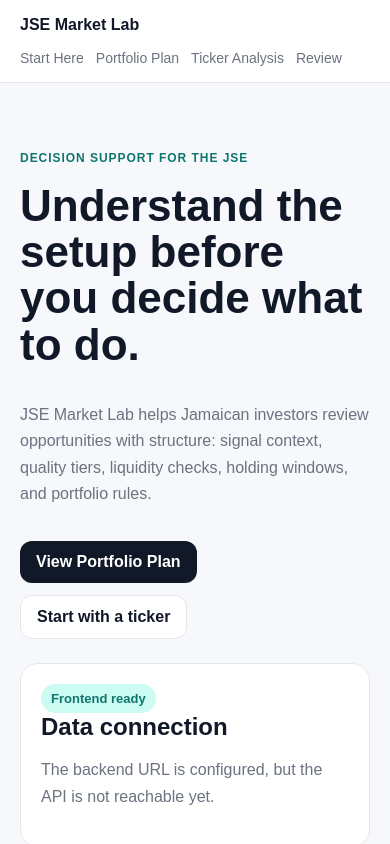
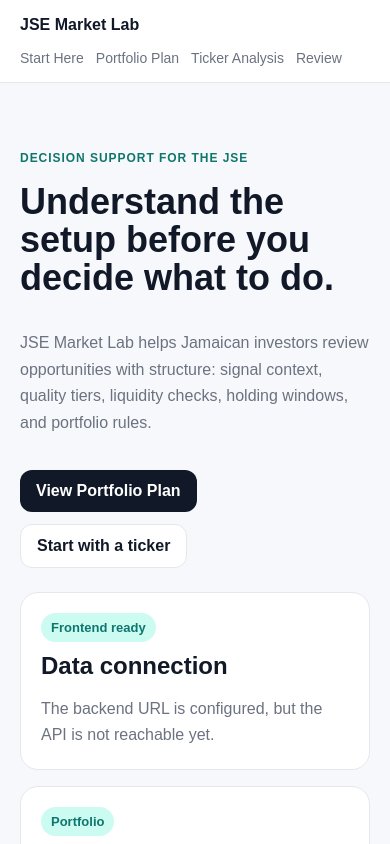
Before and after one commit to beautifulmind9/jse-market-lab, a Next.js app in the folder frontend/: page / in a window 390 px wide. Shown: the top 844 px of the page. Built offline with nearby package versions, Linux system fonts and the light colour scheme; no server answers.

Commit message:
Polish frontend layout styles

```diff
--- a/frontend/app/globals.css
+++ b/frontend/app/globals.css
@@ -1,7 +1,20 @@
+:root {
+  --background: #f7f8fb;
+  --surface: #ffffff;
+  --surface-soft: #f1f5f9;
+  --foreground: #111827;
+  --muted: #6b7280;
+  --border: #e5e7eb;
+  --accent: #0f766e;
+  --accent-soft: #ccfbf1;
+  --warning-soft: #fef3c7;
+  --warning-text: #92400e;
+}
+
 body {
   margin: 0;
-  background: #f7f8fb;
-  color: #111827;
+  background: var(--background);
+  color: var(--foreground);
   font-family: Arial, Helvetica, sans-serif;
 }
 
@@ -17,8 +30,8 @@
 }
 
 .navbar {
-  border-bottom: 1px solid #e5e7eb;
-  background: #ffffff;
+  border-bottom: 1px solid var(--border);
+  background: var(--surface);
 }
 
 .navbar-inner {
@@ -38,7 +51,7 @@
 .nav-links {
   display: flex;
   gap: 12px;
-  color: #6b7280;
+  color: var(--muted);
   font-size: 14px;
 }
 
@@ -48,8 +61,12 @@
   padding: 36px 0 24px;
 }
 
+.hero.compact {
+  padding: 28px 0 16px;
+}
+
 .eyebrow {
-  color: #0f766e;
+  color: var(--accent);
   font-weight: 700;
   text-transform: uppercase;
   letter-spacing: 0.08em;
@@ -66,8 +83,12 @@
   margin: 0 0 10px;
 }
 
+h3 {
+  margin: 0 0 8px;
+}
+
 p {
-  color: #6b7280;
+  color: var(--muted);
   line-height: 1.65;
 }
 
@@ -75,13 +96,27 @@
   display: grid;
   grid-template-columns: repeat(3, minmax(0, 1fr));
   gap: 16px;
+  margin-bottom: 18px;
+}
+
+.grid.two {
+  grid-template-columns: repeat(2, minmax(0, 1fr));
 }
 
 .card {
-  background: #ffffff;
-  border: 1px solid #e5e7eb;
+  background: var(--surface);
+  border: 1px solid var(--border);
   border-radius: 18px;
   padding: 20px;
+  min-width: 0;
+}
+
+.card p:last-child {
+  margin-bottom: 0;
+}
+
+.card-highlight {
+  background: var(--surface-soft);
 }
 
 .pill {
@@ -89,10 +124,60 @@
   width: fit-content;
   padding: 7px 10px;
   border-radius: 999px;
-  background: #ccfbf1;
-  color: #0f766e;
+  background: var(--accent-soft);
+  color: var(--accent);
   font-size: 13px;
   font-weight: 700;
+  margin-bottom: 10px;
+}
+
+.notice {
+  border: 1px solid var(--border);
+  border-radius: 16px;
+  background: var(--surface-soft);
+  padding: 16px 18px;
+  margin: 18px 0;
+}
+
+.notice.warning {
+  background: var(--warning-soft);
+  color: var(--warning-text);
+}
+
+.notice p {
+  margin: 0;
+}
+
+.metric-row {
+  display: flex;
+  align-items: baseline;
+  justify-content: space-between;
+  gap: 16px;
+  border-top: 1px solid var(--border);
+  padding: 10px 0;
+}
+
+.metric-row:first-of-type {
+  border-top: 0;
+}
+
+.metric-label {
+  color: var(--muted);
+}
+
+.metric-value {
+  color: var(--foreground);
+  font-weight: 800;
+  text-align: right;
+}
+
+.list-stack {
+  display: grid;
+  gap: 10px;
+}
+
+.list-stack p {
+  margin: 0;
 }
 
 .button-row {
@@ -106,14 +191,14 @@
   border-radius: 12px;
   padding: 12px 16px;
   font-weight: 700;
-  background: #111827;
+  background: var(--foreground);
   color: white;
 }
 
 .button.secondary {
   background: white;
-  color: #111827;
-  border: 1px solid #e5e7eb;
+  color: var(--foreground);
+  border: 1px solid var(--border);
 }
 
 @media (max-width: 780px) {
@@ -126,7 +211,22 @@
     flex-wrap: wrap;
   }
 
-  .grid {
+  h1 {
+    font-size: 36px;
+  }
+
+  .grid,
+  .grid.two {
     grid-template-columns: 1fr;
   }
+
+  .metric-row {
+    align-items: flex-start;
+    flex-direction: column;
+    gap: 4px;
+  }
+
+  .metric-value {
+    text-align: left;
+  }
 }
```
